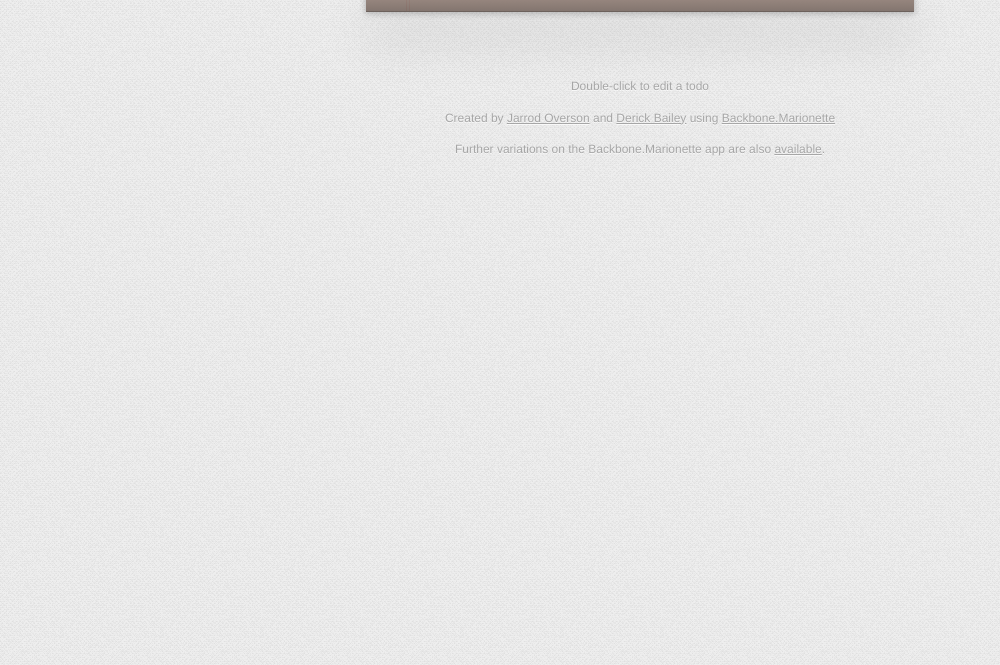
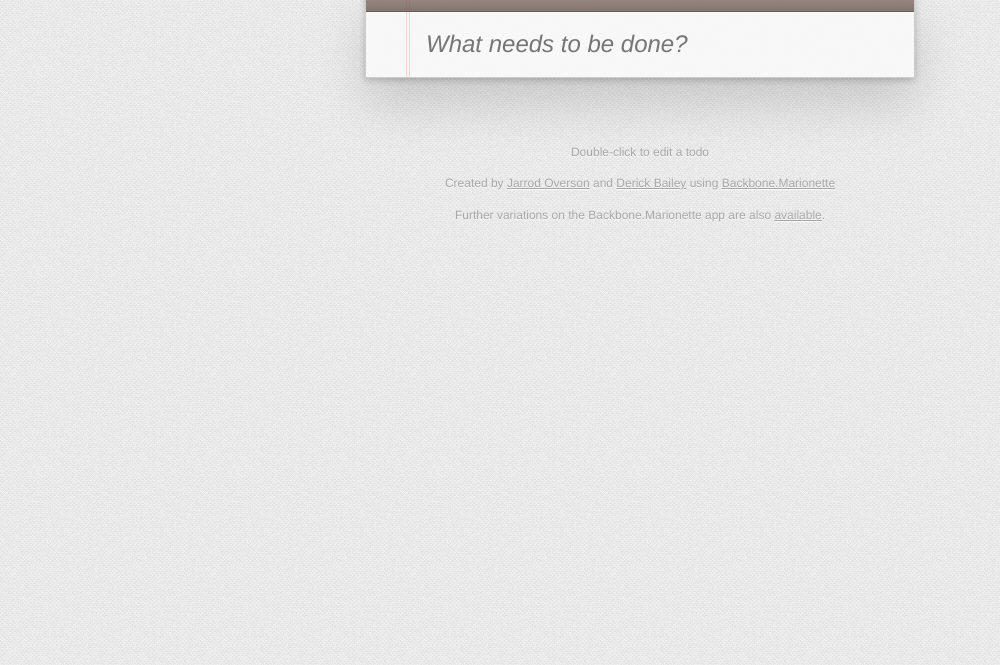
Before and after one commit to devanthar52/Web3, a website: page Labor_10/index.html in a window 1280 px wide. Shown: the part 135-800 px from the top of the page, without its empty margins (0-1000 px from the left). Drawn offline with Linux system fonts and the light colour scheme; no server answers.

Commit message:
14/18 Worked

```diff
--- a/Labor_10/index.html
+++ b/Labor_10/index.html
@@ -42,6 +42,7 @@
 		</script>
 		<script type="text/html" id="template-header">
 			<h1>todos</h1>
+			<input id="new-todo" placeholder="What needs to be done?" autofocus>
                         <!-- new todo input field goes here -->
 		</script>
 		<script type="text/html" id="template-todoItemView">
--- a/Labor_10/js/TodoMVC.Layout.js
+++ b/Labor_10/js/TodoMVC.Layout.js
@@ -14,7 +14,8 @@ TodoMVC.module('Layout', function (Layout, App, Backbone) {
 		},
 
 		events: {
-			'keypress #new-todo': 'onInputKeypress'
+			'keypress #new-todo': 'onInputKeypress',
+			'keyup @ui.input': 'onInputKeyup'
 		},
 
 		onInputKeypress: function (e) {
@@ -42,7 +43,8 @@ TodoMVC.module('Layout', function (Layout, App, Backbone) {
 			completed: '.completed a',
 			active: '.active a',
 			all: '.all a',
-			summary: '#todo-count'
+			summary: '#todo-count',
+			clear: '#clear-completed'
 		},
 
 		events: {
--- a/Labor_10/js/TodoMVC.TodoList.Views.js
+++ b/Labor_10/js/TodoMVC.TodoList.Views.js
@@ -10,7 +10,7 @@ TodoMVC.module('TodoList.Views', function (Views, App, Backbone, Marionette, $)
 	// that are made to the item, including marking completed.
 
 
-	Views.TodoView = Marionette.ItemView.extend({
+	Views.ItemView = Backbone.Marionette.ItemView.extend({
 
 		tagName: 'li',
 
@@ -19,6 +19,7 @@ TodoMVC.module('TodoList.Views', function (Views, App, Backbone, Marionette, $)
 
 		className: function () {
 			return this.model.get('completed') ? 'completed' : 'active';
+		//	return this.model.get
 		},
 		ui: {
 			edit: '.edit',
@@ -93,10 +94,10 @@ TodoMVC.module('TodoList.Views', function (Views, App, Backbone, Marionette, $)
 	//
 	// Controls the rendering of the list of items, including the
 	// filtering of activs vs completed items for display.
-	TodoMVC.ListView = Backbone.Marionette.View.extend({
-		tagName: 'ul',
+	Views.ListView = Backbone.Marionette.CompositeView.extend({
+		tagName: 'div',
 		template: '#template-todoListCompositeView',
-		childView: TodoMVC.TodoView,
+		childView: Views.ItemView,
 		childViewContainer: '#todo-list',
 
 		ui: {
@@ -109,7 +110,7 @@ TodoMVC.module('TodoList.Views', function (Views, App, Backbone, Marionette, $)
 
 		collectionEvents: {
 			'change:completed': 'render',
-			'all': 'update'
+			all: 'update'
 		},
 
 		initialize: function () {
@@ -134,7 +135,7 @@ TodoMVC.module('TodoList.Views', function (Views, App, Backbone, Marionette, $)
 			}
 
 			var allCompleted = this.collection.reduce(reduceCompleted, true);
-
+		//	window.alert(allCompleted);
 			this.ui.toggle.prop('checked', allCompleted);
 			this.$el.parent().toggle(!!this.collection.length);
 		},
@@ -143,7 +144,7 @@ TodoMVC.module('TodoList.Views', function (Views, App, Backbone, Marionette, $)
 			var isChecked = e.currentTarget.checked;
 
 			this.collection.each(function (todo) {
-				todo.save({ 'completed': isChecked });
+				todo.save({ completed: isChecked });
 			});
 		}
 	});
--- a/Labor_10/js/TodoMVC.TodoList.js
+++ b/Labor_10/js/TodoMVC.TodoList.js
@@ -6,7 +6,7 @@ TodoMVC.module('TodoList', function (TodoList, App, Backbone, Marionette, $, _)
 	// ---------------
 	//
 	// Handle routes to show the active vs complete todo items
-	TodoMVC.Router = Backbone.Marionette.AppRouter.extend({
+	TodoList.Router = Backbone.Marionette.AppRouter.extend({
 		appRoutes: {
 			'*filter': 'filterItems'
 		}
```
